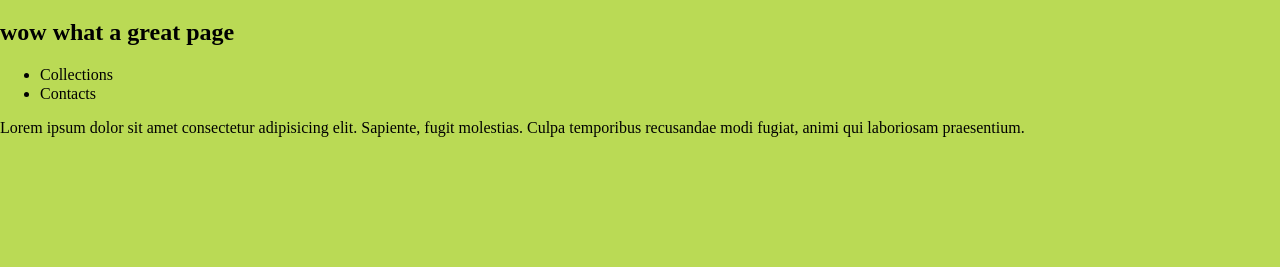
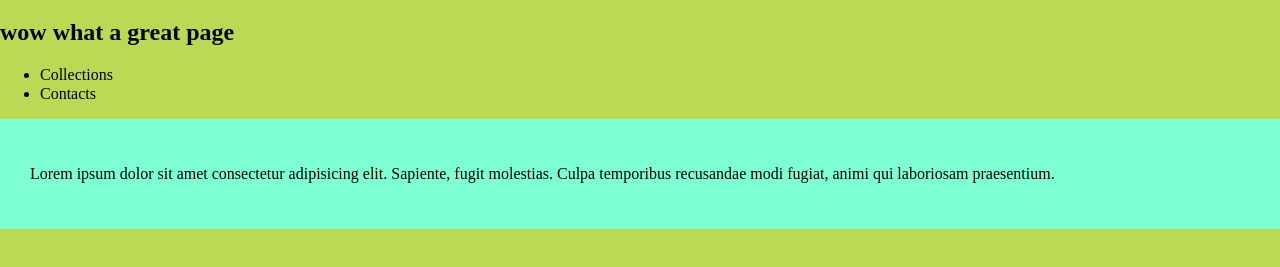
Before and after one commit to darshanasen/my-first-git-repo, a plain HTML site: page index.html in a window 1280 px wide. Shown: the part 67-334 px from the top of the page. Drawn offline with Linux system fonts and the light colour scheme.

Commit message:
style main section

```diff
--- a/styles.css
+++ b/styles.css
@@ -12,3 +12,8 @@ body {
 h1 {
     border: 3px dashed darkcyan;
 }
+
+main {
+    background-color: aquamarine;
+    padding: 30px;
+}
```
